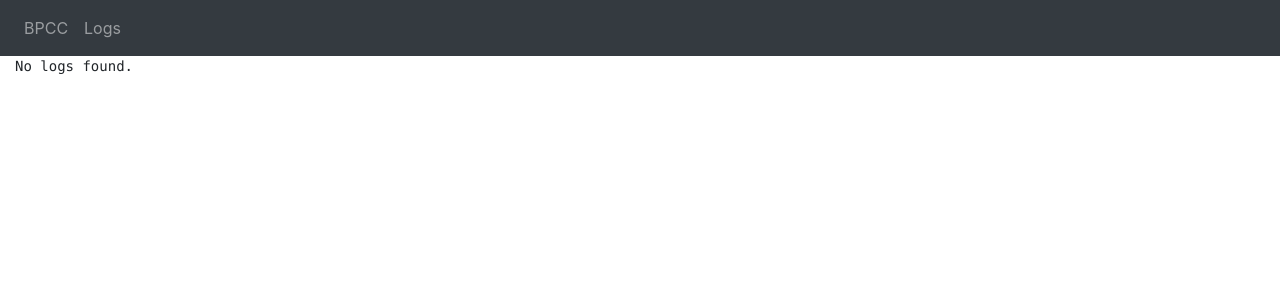
After one commit to TimurNikishin/bpcalc, a Flask app: page /logs in a window 1280 px wide. The commit adds this page. Shown: the top 300 px of the page. Run offline with Flask 3, Linux system fonts and the light colour scheme; some libraries are stand-ins or nearby versions.

Commit message:
adding new feature

```diff
--- a/website/modules.py
+++ b/website/modules.py
@@ -1,3 +1,5 @@
+from datetime import datetime
+
 def bpcalc(systolic, diastolic):
     if 70 <= systolic < 90 and 40 <= diastolic < 60:
         return 'low'
@@ -21,3 +23,22 @@ def bpcalc(systolic, diastolic):
         return 'high'
     else:
         return 'invalid'
+
+def log_inputs(*inputs, file_path='log.txt'):
+    # Get the current date and time
+    current_datetime = datetime.now().strftime('%Y-%m-%d %H:%M:%S')
+
+    # Format and log all inputs on a single line
+    log_entry = f'{current_datetime}: {" ".join(map(str, inputs))}\n'
+
+    # Write the log entry to the file
+    with open(file_path, 'a') as file:
+        file.write(log_entry)
+
+def read_data_from_file(file_path='log.txt'):
+    try:
+        with open(file_path, 'r') as file:
+            data = file.read()
+        return data
+    except FileNotFoundError:
+        return "No logs found."
--- a/website/templates/base.html
+++ b/website/templates/base.html
@@ -31,14 +31,12 @@
               <div class="navbar-nav">
                 <a class="nav-item nav-link" id="home" href="/">BPCC</a>
               </div>
+              <div class="navbar-nav">
+                <a class="nav-item nav-link" id="home" href="/logs">Logs</a>
+              </div>
             </div>
-            <div class="collapse navbar-collapse" id="navbar">
-                <div class="navbar-nav">
-                  <a class="nav-item nav-link" id="home" href="/logs">Logs</a>
-                </div>
-            </div>
-          </nav>
-        <div class="container">
+        </nav>
+        <div class="container-fluid">
             {% block content%}
             {% endblock %}
         </div>
--- a/website/templates/home.html
+++ b/website/templates/home.html
@@ -2,7 +2,7 @@
 {% block title %}Blood Pressure Category Calculator{% endblock %}
 {% block content%}
 <form name= "bpccForm" id="bpccForm" method="POST">
-    <h3>Blood Pressure Category Calculator Test 01.12.2023 21:15</h3>
+    <h3>Blood Pressure Category Calculator</h3>
     <div class="form-group">
         <label for="systolic">Enter Systolic Pressure (Range from 70 to 190)</label>
         <input
--- /dev/null
+++ b/website/templates/logs.html
@@ -0,0 +1,5 @@
+{% extends "base.html" %}
+{% block title %}Blood Pressure Category Calculator{% endblock %}
+{% block content%}
+<pre>{{ log_data }}</pre>
+{% endblock %}
--- a/website/views.py
+++ b/website/views.py
@@ -13,8 +13,9 @@ def home():
         except ValueError:
             flash('Values must be numbers', category='error')
 
-        from .modules import bpcalc
+        from .modules import bpcalc, log_inputs
         pressure = bpcalc(systolic, diastolic)
+        log_inputs(pressure, systolic, diastolic)
 
         if pressure == 'low':
             flash('Low blood pressure', category='low')
@@ -28,3 +29,9 @@ def home():
             flash('Submitted invalid values', category='high')
 
     return render_template("home.html")
+
+@views.route('/logs')
+def logs():
+    from .modules import read_data_from_file
+    log_data = read_data_from_file()
+    return render_template("logs.html", log_data=log_data)
```
